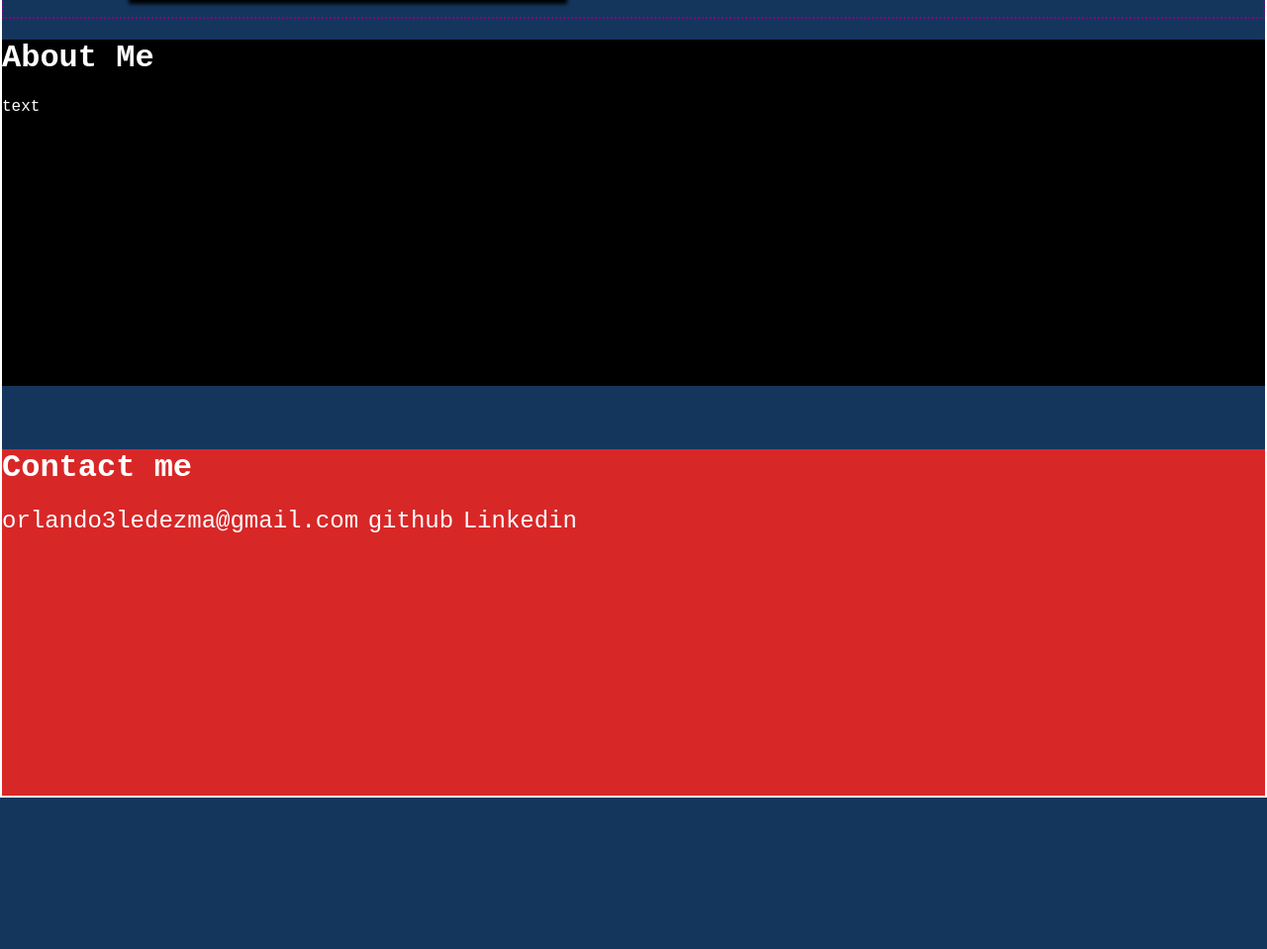
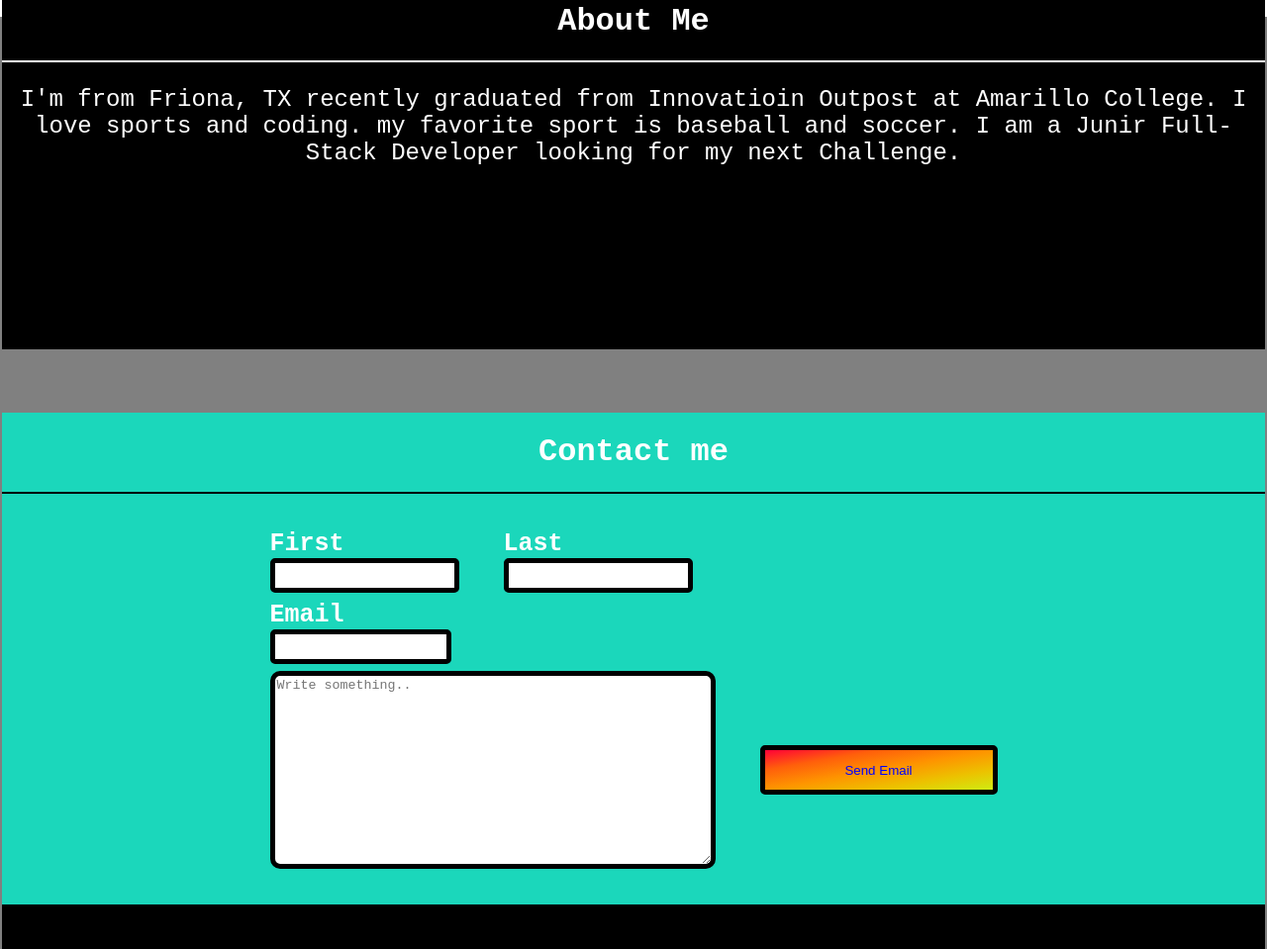
Before and after one commit to OrlandoledezmaG/OrlandoLede, a plain HTML site: page index.html in a window 1280 px wide. Shown: the part 848-1807 px from the top of the page at 99% size. Before the commit the page ends 1654 px from the top, so only its background shows below. Drawn offline with nearby package versions, Linux system fonts and the light colour scheme; a web font is replaced by a local one.

Commit message:
addded an image and a contact me form

```diff
--- a/index.html
+++ b/index.html
@@ -13,15 +13,7 @@
 
 <body>
     <nav>
-        <div class="home">
-            <a href="#">Home</a>
-        </div>
-        <div class="aboutMe">
-            <a href="#">About</a>
-        </div>
-        <div class="contactMe">
-            <a href="#">Contact</a>
-        </div>
+
     </nav>
     <main>
         <div class="top">
@@ -33,28 +25,106 @@
             <div id="photo">
                 <img src="images/Profilepic3.jpg">
             </div>
+            <div class="main-left">
                 <div class="btn">
-                <button id="aboutBtn" onclick = "aboutSection()">About Me</button>
-                <button id="contactBtn" onclick = "contactSection()">Contact Me</button>
+                    <button id="aboutBtn" onclick="aboutSection()">About Me</button>
+                    <button id="contactBtn" onclick="contactSection()">Contact Me</button>
+                </div>
+                <div id="projects">
+                    <h1>Projects:</h1>
+                    <img src="images/ABCHomePage.png">
+                </div>
             </div>
         </div>
 
-    </main>
-    <div class = "aboutInfo">
-        <div id = "aboutTitle">
+        <div class="aboutInfo">
+            <div id="aboutTitle">
                 <h1>About Me</h1>
             </div>
-        <p>text</p>
+            <p>I'm from Friona, TX recently graduated from Innovatioin Outpost at
+                Amarillo College. I love sports and coding. my favorite sport is baseball
+                and soccer. I am a Junir Full-Stack Developer looking for my next Challenge.
+            </p>
         </div>
-    <div class = "contactInfo">
-        <div id = "contactTitle">
+        <div class="contactBox">
+            <div id="contactTitle">
                 <h1>Contact me</h1>
             </div>
-        <a href="mailto:orlando3ledezma@gmail.com">orlando3ledezma@gmail.com</a>
-        <a href = "https://github.com/OrlandoledezmaG?tab=repositories">github</a>
-        <a href = "https://www.linkedin.com/in/orlando-ledezma-7aa78323a/">Linkedin</a>
+            <div class="contactInfo">
+                <!-- <div id="linkList">
+                    <a href="mailto:orlando3ledezma@gmail.com">Email</a>
+                    <a href="https://github.com/OrlandoledezmaG?tab=repositories">Github</a>
+                    <a href="https://www.linkedin.com/in/orlando-ledezma-7aa78323a/">Linkedin</a>
+                </div> -->
+                <div class="MessageUsTitle">
+
+                    <div id="contactForm">
+
+                        <form id="form">
+
+
+                            <div class="fullName">
+                                <div class="nameAndLast">
+
+                                    <label id="labelName" for="from_name">First</label>
+                                    <input type="text" name="from_name" id="from_name">
+                                </div>
+                                <div class="nameAndLast">
+                                    <label id="labelName" for="from_lastName">Last</label>
+                                    <input type="text" name="from_lastName" id="from_lastName">
+                                </div>
+                            </div>
+                            <div class="userEmail">
+                                <label for="reply_to">Email</label>
+                                <input type="text" name="reply_to" id="reply_to">
+                            </div>
+                            <div class="boxAndButton">
+                                <textarea id="Message" name="subject" placeholder="Write something.."
+                                    style="height:200px"></textarea>
+                                <input type="submit" id="button" value="Send Email">
                             </div>
 
-    <script src = "script.js"></script>
+                        </form>
+
+                        <script type="text/javascript"
+                            src="https://cdn.jsdelivr.net/npm/@emailjs/browser@3/dist/email.min.js"></script>
+
+                        <script type="text/javascript">
+                            emailjs.init('SOg6K0LVjIgg6idIQ')
+                            const btn = document.getElementById('button');
+
+
+                            document.getElementById('form')
+                                .addEventListener('submit', function (event) {
+                                    event.preventDefault();
+                                    form.reset()
+
+                                    btn.value = 'Sending...';
+
+                                    const serviceID = 'service_c616rbb';
+                                    const templateID = 'template_ppjxdui';
+
+                                    emailjs.sendForm(serviceID, templateID, this)
+                                        .then(() => {
+                                            btn.value = 'Send Email';
+                                            //   alert('Sent!');
+                                        }, (err) => {
+                                            btn.value = 'Send Email';
+                                            alert(JSON.stringify(err));
+                                        });
+                                });
+                        </script>
+                    </div>
+
+                </div>
+
+            </div>
+            <footer>
+
+            </footer>
+
+    </main>
+    <script src="script.js"></script>
 </body>
+
 </html>
--- a/style.css
+++ b/style.css
@@ -1,7 +1,8 @@
+/* basics elements section */
 
 body {
     font-family: 'Azeret Mono', monospace;
-    background-color: 14365D;
+    background-color: #808080;
     color: #fff;
     max-width: 1600px;
     height: auto;
@@ -10,8 +11,8 @@ body {
 }
 
 main {
-    border: 2px dotted purple;
     height: 100%;
+    background-color: #000;
 }
 
 nav {
@@ -21,29 +22,29 @@ nav {
     display: flex;
     align-items: center;
     gap: 20px;
-    border-top: 20px solid #D82727;
+    border-top: 20px solid #1BD7BB;
 }
 
 a {
     text-decoration: none;
-    color:#fff;
+    color: #fff;
     font-size: 24px;
 }
 
 img {
-    color:black;
+    color: black;
     box-shadow: 25px 20px 4px;
 }
 
 .top {
-    background-color: #14365D;
-    display:flex;
+
+    display: flex;
     justify-content: center;
 }
 
 #title {
     color: black;
-    background-color: #D82727;
+    background-color: #1BD7BB;
     margin-bottom: 3%;
     box-shadow: 25px 20px 10px;
 }
@@ -52,12 +53,14 @@ img {
     font-size: 54px;
 }
 
-.center{
+.center {
     display: flex;
-    flex:1;
+    flex: 1;
     justify-content: space-around;
 
 }
+
+/* Button section */
 
 .btn {
     display: flex;
@@ -70,48 +73,175 @@ img {
 }
 
 button {
-    background-color: #D82727;
-    color:black;
+    background-color: #1BD7BB;
+    color: black;
     width: 200px;
     height: 55px;
     font-size: 24px;
     font-weight: bolder;
     box-shadow: 15px 20px 4px;
     cursor: pointer;
+
 }
 
-  #aboutBtn:hover {
-    background-color: #fff;
-  }
-
-  #aboutBtn:active {
-    background-color: #D82727;
-    box-shadow: 0 5px #000;
-    transform: translateY(4px);
-  }
-
-  #contactBtn:hover {
+#contactBtn:hover {
     background-color: #fff;
 
 }
 
-  #contactBtn:active {
-    background-color: #D82727;
+#contactBtn:active {
+    background-color: #1BD7BB;
     box-shadow: 0 5px #000;
     transform: translateY(4px);
-  }
+}
+
+#aboutBtn:hover {
+    background-color: #fff;
+}
+
+#aboutBtn:active {
+    background-color: #1BD7BB;
+    box-shadow: 0 5px #000;
+    transform: translateY(4px);
+}
+
+/* About me Box */
+
 
 .aboutInfo {
     background-color: #000;
     height: 350px;
     margin-bottom: 5%;
+    text-align: center;
+}
+
+#aboutTitle {
+    border-bottom: 2px solid #fff;
+}
+
+.aboutInfo p {
+    font-size: 24px;
+}
+
+/* Contact me Box */
+
+
+.contactBox {
+    display: flex;
+    flex-direction: column;
+    background-color: #1BD7BB;
+
+}
+
+#contactTitle {
+    border-bottom: 2px solid #000;
+    text-align: center;
+
 }
 
 .contactInfo {
-    background-color: #D82727;
-    height: 350px;
+    display: flex;
+    justify-content: center;
+
 }
 
-.contactInfo a {
+/* #linkList {
+    display: flex;
+    flex-direction: column;
+} */
+
+.contactBox a {
+    color: black;
+
+}
+
+
+/* Form section */
+
+
+label {
+    font-size: 25px;
+    font-weight: 900;
+}
+
+
+
+#form {
+    margin-top: 5%;
+    flex-wrap: wrap;
+
+}
+
+
+
+input,
+textarea {
+    border: 5px solid black;
+
+    border-radius: 5px;
+
+}
+
+.fullName {
+    margin-bottom: 1%;
+}
+
+.fullName input {
+    height: 35px;
+
+}
+
+.nameAndLast {
+    display: flex;
+    flex-direction: column;
+}
+
+.userEmail {
+    display: flex;
+    flex-direction: column;
+    width: 25%;
+}
+
+.userEmail input {
+    height: 35px;
+}
+
+textarea {
+    border-radius: 10px;
+    width: 450px;
+
+}
+
+.fullName {
+    display: flex;
     gap: 45px;
 }
+
+.boxAndButton {
+    margin-top: 1%;
+    display: flex;
+
+    gap: 45px;
+    align-items: center;
+}
+
+
+.boxAndButton input {
+    color: blue;
+    display: flex;
+    width: 15rem;
+    height: 50px;
+    background-image: linear-gradient(to right bottom, #ff0038, #ff5f0b, #fe9400, #ecc200, #cfeb12);
+}
+
+
+/* footer */
+footer {
+    width: 100%;
+    height: 45px;
+    background-color: black;
+    display: flex;
+    align-items: center;
+    gap: 20px;
+    border-top: 20px solid #1BD7BB;
+}
```
Also changed, not shown: images/ABCHomePage.png (added). Lines whose indentation alone changed are shown as unchanged.
